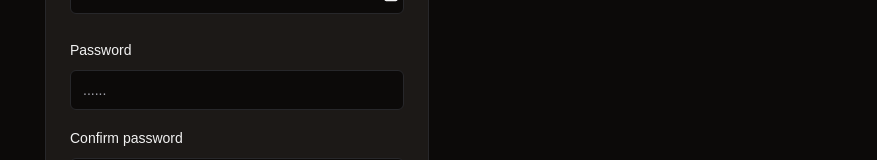
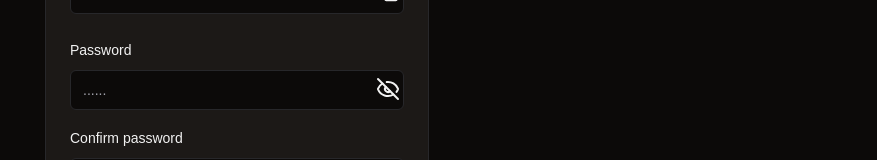
Before and after one commit to penn201500/shadcn-and-nextjs, a Next.js app: page /sign-up in a window 1280 px wide. Shown: the part 501-661 px from the top of the page, without its empty margins (403-1280 px from the left). Built offline with nearby package versions, Linux system fonts and the light colour scheme.

Commit message:
✨ Add passwordInput component and use it in password input field
true

```diff
--- a/app/(logged-out)/sign-up/page.tsx
+++ b/app/(logged-out)/sign-up/page.tsx
@@ -20,6 +20,7 @@
     FormMessage,
 } from "@/components/ui/form"
 import { Input } from "@/components/ui/input"
+import { PasswordInput } from "@/components/ui/password-input"
 import { Popover, PopoverContent, PopoverTrigger } from "@/components/ui/popover"
 import {
     Select,
@@ -272,7 +273,7 @@
                                     <FormItem>
                                         <FormLabel>Password</FormLabel>
                                         <FormControl>
-                                            <Input
+                                            <PasswordInput
                                                 placeholder="......"
                                                 type="password"
                                                 value={value ?? ""} // Handle undefined case
--- /dev/null
+++ b/components/ui/password-input.tsx
@@ -0,0 +1,35 @@
+"use client"
+
+import * as React from "react"
+
+import { cn } from "@/lib/utils"
+import { Input } from "./input"
+import { EyeIcon, EyeOffIcon } from "lucide-react"
+
+export interface PasswordInputProps extends React.InputHTMLAttributes<HTMLInputElement> {}
+
+const PasswordInput = React.forwardRef<HTMLInputElement, PasswordInputProps>(
+    ({ className, type, ...props }, ref) => {
+        const [showPassword, setShowPassword] = React.useState(false)
+        return (
+            <div className="relative">
+                <Input
+                    type={showPassword ? "text" : "password"}
+                    {...props}
+                    ref={ref}
+                    className={cn("pr-10", className)}
+                />
+                <span className="absolute top-[7px] right-1 cursor-pointer select-none">
+                    {showPassword ? (
+                        <EyeIcon onClick={() => setShowPassword(false)} />
+                    ) : (
+                        <EyeOffIcon onClick={() => setShowPassword(true)} />
+                    )}
+                </span>
+            </div>
+        )
+    }
+)
+PasswordInput.displayName = "PasswordInput"
+
+export { PasswordInput }
```
